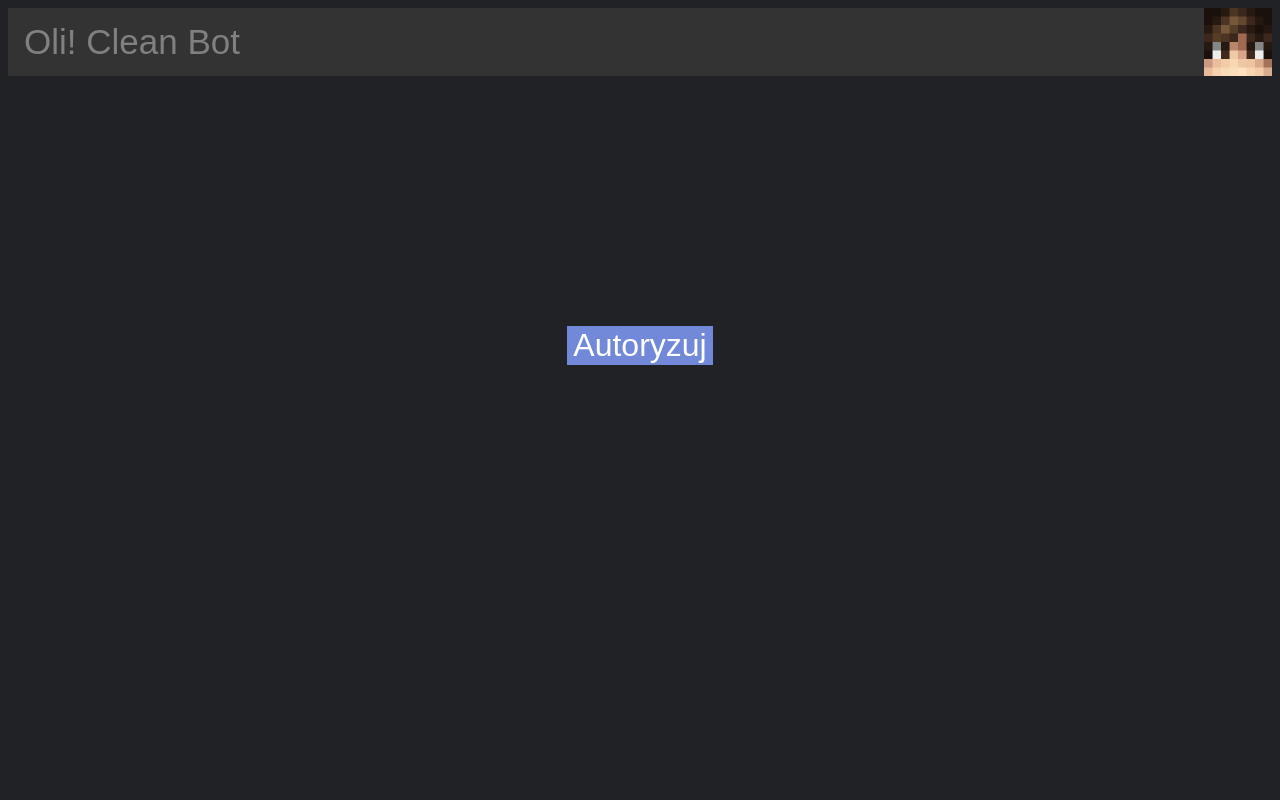
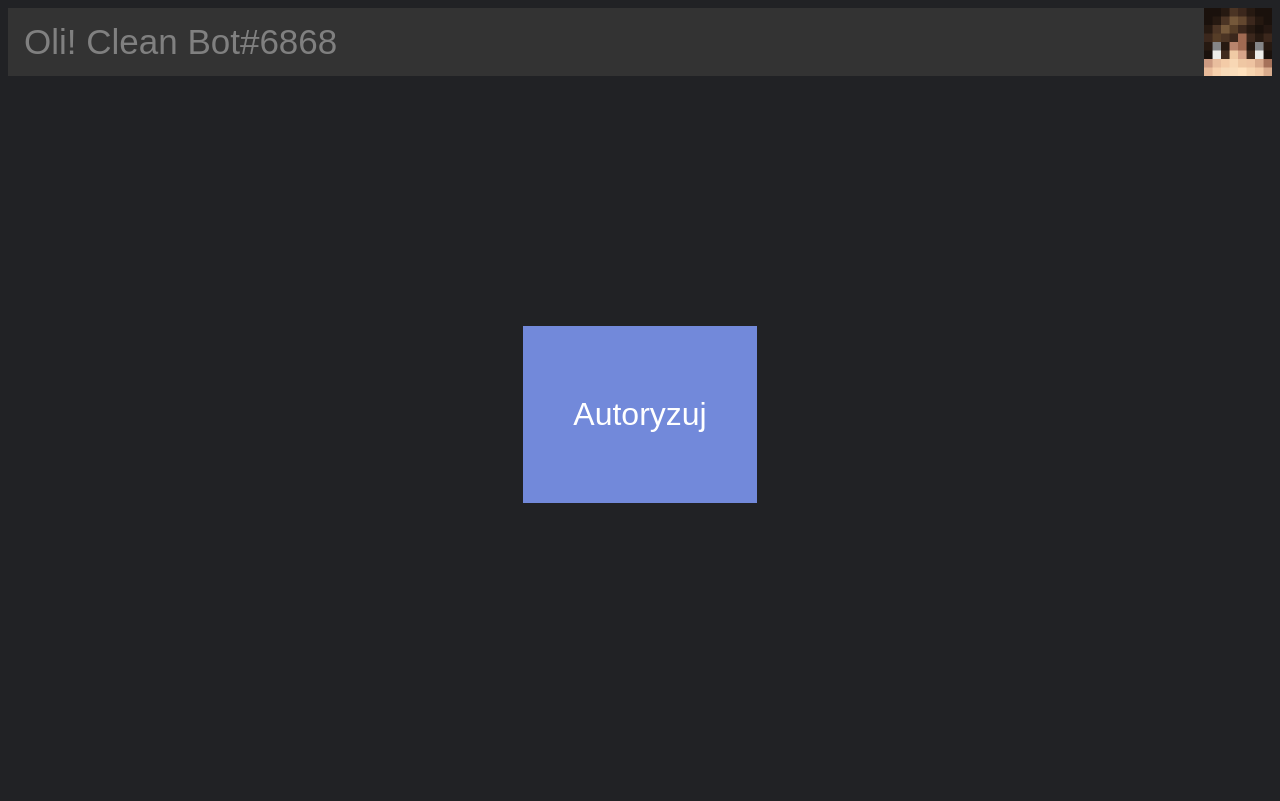
Before and after one commit to OliTV/OliTV, a plain HTML site: page index.html in a window 1280 px wide. Drawn offline with Linux system fonts and the light colour scheme.

Commit message:
Update index.html

```diff
--- a/index.html
+++ b/index.html
@@ -1,6 +1,6 @@
 <html>
 <head>
-<title>Oli! Clean Bot#6868</title>
+<title>Oli! Clean Bot</title>
 <link rel="stylesheet" href="styles.css">
 <link rel="shortcut icon"unnamed.jpg" type="image/x-icon">
 </head>
@@ -8,7 +8,7 @@
 .button {
   border: none;
   color: white;
-  padding: px 32px;
+  padding: 70px 50px;
   text-align: center;
   text-decoration: none;
   display: inline-block;
@@ -20,7 +20,7 @@
 </style>
                                                          <body>
 <ul>
-  <li><a href="index.html">Oli! Clean Bot</a></li>
+  <li><a href="index.html">Oli! Clean Bot#6868</a></li>
   <p5><object width="68" height="68" data="unnamed.jpg"></object></p5>
 </ul>
 <center><button href="https://discord.com/oauth2/authorize?client_id=731459488581943297&scope=bot&permissions=76800" class="button button1">Autoryzuj</button></center>
```
